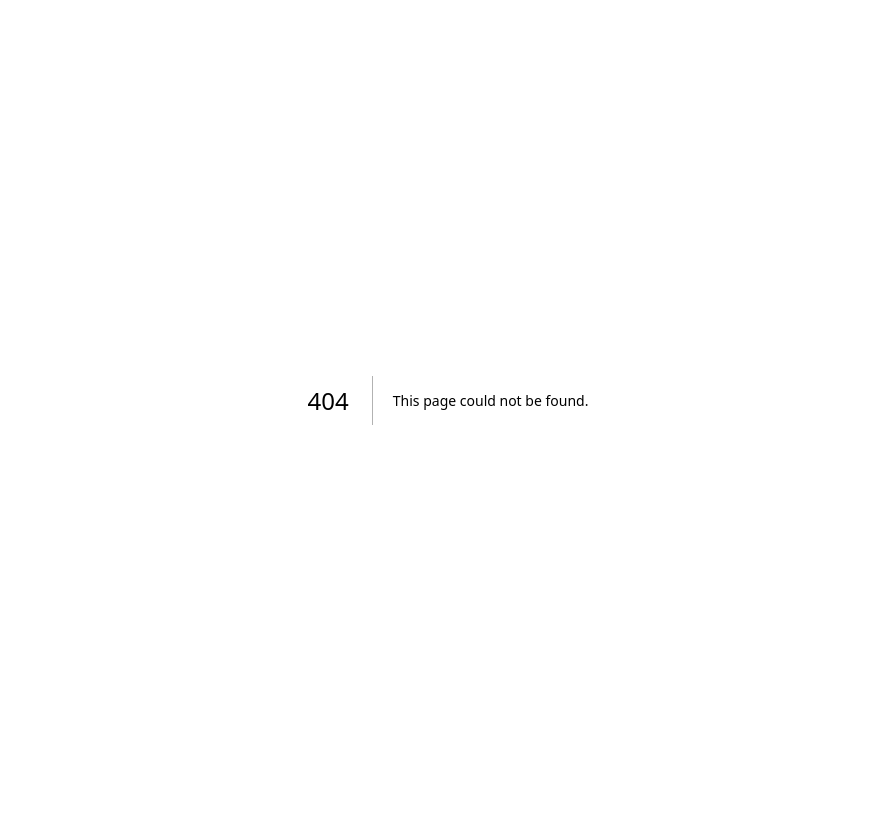
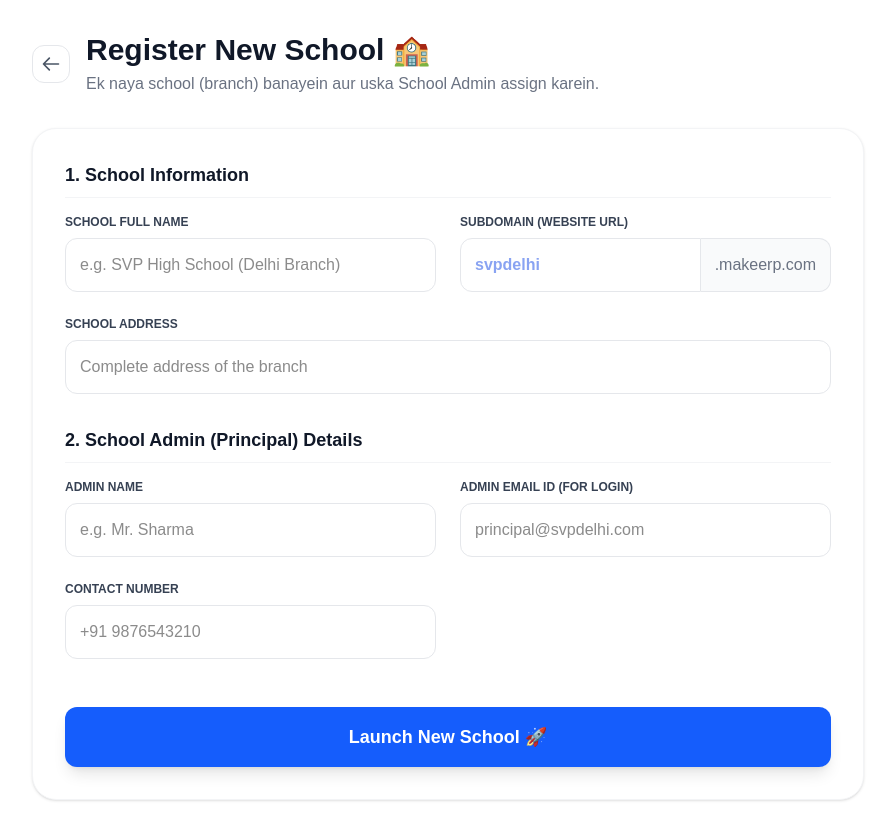
Before and after one commit to makeerp2026-gif/MAKE-ERP, a Next.js app: page /schools/create in a window 1280 px wide. Before the commit this address had no page. Shown: the whole page, without its empty margins (192-1087 px from the left). Before the commit the page ends 800 px from the top, so only its background shows below. Built offline with nearby package versions, Linux system fonts and the light colour scheme.

Commit message:
school add FUNCATION

```diff
--- a/src/app/dashboard/layout.tsx
+++ b/src/app/dashboard/layout.tsx
@@ -4,25 +4,25 @@ export default function DashboardLayout({ children }: { children: React.ReactNod
   return (
     <div className="flex h-screen bg-gray-50">
 
-      {/* 🚀 FIXED SIDEBAR */}
-      <aside className="w-64 bg-white border-r border-gray-200 flex flex-col">
+      {/* 🚀 MASTER ADMIN SIDEBAR */}
+      <aside className="w-64 bg-white border-r border-gray-200 flex flex-col z-10">
         <div className="p-6 border-b border-gray-100">
           <h2 className="text-2xl font-black text-blue-600 tracking-tight">MAKE ERP</h2>
-          <p className="text-xs text-gray-500 mt-1">Master Admin Panel</p>
+          <p className="text-xs font-bold text-gray-500 mt-1 uppercase tracking-wider">Super / Master Admin</p>
         </div>
 
         <nav className="flex-1 p-4 space-y-2 overflow-y-auto">
           <Link href="/dashboard" className="block px-4 py-3 rounded-xl bg-blue-50 text-blue-700 font-semibold transition">
-            📊 Overview
+            📊 Global Overview
           </Link>
-          <Link href="/dashboard/teachers" className="block px-4 py-3 rounded-xl text-gray-600 hover:bg-gray-50 hover:text-black font-medium transition">
-            👩‍🏫 Manage Teachers
+          <Link href="/dashboard/schools" className="block px-4 py-3 rounded-xl text-gray-600 hover:bg-gray-50 hover:text-black font-medium transition">
+            🏫 Manage Schools
           </Link>
-          <Link href="/dashboard/students" className="block px-4 py-3 rounded-xl text-gray-600 hover:bg-gray-50 hover:text-black font-medium transition">
-            🎓 Manage Students
+          <Link href="/dashboard/reports" className="block px-4 py-3 rounded-xl text-gray-600 hover:bg-gray-50 hover:text-black font-medium transition">
+            📈 System Reports
           </Link>
-          <Link href="/dashboard/fees" className="block px-4 py-3 rounded-xl text-gray-600 hover:bg-gray-50 hover:text-black font-medium transition">
-            💰 Fees & Finance
+          <Link href="/dashboard/billing" className="block px-4 py-3 rounded-xl text-gray-600 hover:bg-gray-50 hover:text-black font-medium transition">
+            💰 ERP Billing
           </Link>
         </nav>
 
@@ -33,8 +33,8 @@ export default function DashboardLayout({ children }: { children: React.ReactNod
         </div>
       </aside>
 
-      {/* 🚀 MAIN CONTENT AREA (Yeh right side mein dikhega) */}
-      <main className="flex-1 overflow-y-auto p-8">
+      {/* 🚀 MAIN CONTENT AREA */}
+      <main className="flex-1 overflow-y-auto relative">
         {children}
       </main>
 
--- a/src/app/dashboard/page.tsx
+++ b/src/app/dashboard/page.tsx
@@ -1,73 +1,70 @@
 import { createClient } from '@/lib/supabase/server'
 import { redirect } from 'next/navigation'
+import Link from 'next/link'
 
-export default async function DashboardPage() {
+export default async function MasterDashboardPage() {
   const supabase = await createClient()
 
   // 1. Pata lagayein ki kaunsa user login hai
   const { data: { user }, error: authError } = await supabase.auth.getUser()
 
-  // Agar user login nahi hai (ya direct URL daal kar aaya hai), toh wapas login par bhej dein
+  // Agar user login nahi hai, toh wapas login par bhej dein
   if (authError || !user) {
-    redirect('/login')
+    redirect('/login/master')
   }
 
-  // 2. User ki profile nikaalein (Master Admin ka naam aur School ID lene ke liye)
+  // 2. User ki profile nikaalein (Sirf Master Admin ka naam lene ke liye)
   const { data: profile } = await supabase
     .from('user_profiles')
     .select('*')
     .eq('id', user.id)
     .single()
 
-  // 3. School ka naam nikaalein (Profile mein mili School ID ka use karke)
-  let schoolName = "School Not Found"
-  if (profile && profile.school_id) {
-    const { data: school } = await supabase
-      .from('schools')
-      .select('name')
-      .eq('id', profile.school_id)
-      .single()
-
-    if (school) {
-      schoolName = school.name
-    }
-  }
-
   return (
-    <div className="min-h-screen bg-gray-100 p-8">
-      <div className="max-w-5xl mx-auto">
+    <div className="min-h-screen bg-gray-50 p-8">
+      <div className="max-w-7xl mx-auto space-y-8">
 
         {/* Welcome Section */}
-        <div className="bg-white rounded-xl shadow-sm p-8 mb-6 border border-gray-100">
-          <h1 className="text-3xl font-bold text-gray-800 mb-2">
-            Welcome back, {profile?.full_name || 'Admin'}! 👋
-          </h1>
-          <p className="text-gray-600 text-lg">
-            Aap <span className="font-bold text-blue-600 uppercase">{schoolName}</span> ka Master Dashboard dekh rahe hain.
-          </p>
+        <div className="flex justify-between items-end">
+          <div>
+            <h1 className="text-3xl font-bold text-gray-900 mb-1">
+              Welcome back, {profile?.full_name?.toUpperCase() || 'MASTER ADMIN'}! 👑
+            </h1>
+            <p className="text-gray-500">
+              Aap <span className="font-bold text-blue-600">MAKE ERP</span> ka Global Dashboard dekh rahe hain.
+            </p>
+          </div>
+
+          {/* 🚀 BADA BUTTON NAYA SCHOOL BANANE KE LIYE */}
+          <Link href="/dashboard/schools/create" className="bg-black text-white px-6 py-3.5 rounded-xl font-bold hover:bg-gray-800 transition shadow-lg flex items-center gap-2">
+            <span>+</span> Register New School
+          </Link>
         </div>
 
-        {/* Stats Cards Section (Dummy Data for now) */}
-        <div className="grid grid-cols-1 md:grid-cols-4 gap-6">
-          <div className="p-6 bg-white border border-gray-100 rounded-xl shadow-sm hover:shadow-md transition">
-            <h3 className="font-medium text-gray-500 text-sm">Total Students</h3>
-            <p className="text-3xl font-bold mt-2 text-gray-800">0</p>
+        {/* 📊 STATS CARDS (Global Aggregates - Dummy Data for now) */}
+        <div className="grid grid-cols-1 md:grid-cols-2 lg:grid-cols-4 gap-6">
+
+          {/* Total Schools */}
+          <div className="p-6 bg-gradient-to-br from-blue-600 to-blue-800 rounded-2xl shadow-md text-white">
+            <h3 className="font-semibold text-blue-100 text-sm uppercase tracking-wider">Total Schools</h3>
+            <p className="text-4xl font-black mt-2">12</p>
           </div>
 
-          <div className="p-6 bg-white border border-gray-100 rounded-xl shadow-sm hover:shadow-md transition">
-            <h3 className="font-medium text-gray-500 text-sm">Total Teachers</h3>
-            <p className="text-3xl font-bold mt-2 text-gray-800">0</p>
+          <div className="p-6 bg-white border border-gray-100 rounded-2xl shadow-sm hover:shadow-md transition">
+            <h3 className="font-semibold text-gray-500 text-sm uppercase tracking-wider">Total Students</h3>
+            <p className="text-3xl font-bold mt-2 text-gray-900">4,520</p>
           </div>
 
-          <div className="p-6 bg-white border border-gray-100 rounded-xl shadow-sm hover:shadow-md transition">
-            <h3 className="font-medium text-gray-500 text-sm">Active Vendors</h3>
-            <p className="text-3xl font-bold mt-2 text-gray-800">0</p>
+          <div className="p-6 bg-white border border-gray-100 rounded-2xl shadow-sm hover:shadow-md transition">
+            <h3 className="font-semibold text-gray-500 text-sm uppercase tracking-wider">Total Teachers</h3>
+            <p className="text-3xl font-bold mt-2 text-gray-900">340</p>
           </div>
 
-          <div className="p-6 bg-white border border-gray-100 rounded-xl shadow-sm hover:shadow-md transition">
-            <h3 className="font-medium text-gray-500 text-sm">Pending Fees</h3>
-            <p className="text-3xl font-bold mt-2 text-red-600">₹0</p>
+          <div className="p-6 bg-white border border-gray-100 rounded-2xl shadow-sm hover:shadow-md transition">
+            <h3 className="font-semibold text-gray-500 text-sm uppercase tracking-wider">Total Parents</h3>
+            <p className="text-3xl font-bold mt-2 text-gray-900">4,100</p>
           </div>
+
         </div>
 
       </div>
--- /dev/null
+++ b/src/app/schools/create/page.tsx
@@ -0,0 +1,115 @@
+"use client"
+
+import { useState } from 'react'
+import Link from 'next/link'
+import { toast } from 'react-hot-toast'
+
+export default function CreateSchoolPage() {
+  const [isLoading, setIsLoading] = useState(false)
+  const [subdomain, setSubdomain] = useState('')
+
+  // Subdomain ko hamesha lowercase aur bina space ke rakhne ke liye
+  const handleSubdomainChange = (e: React.ChangeEvent<HTMLInputElement>) => {
+    const val = e.target.value.toLowerCase().replace(/[^a-z0-9]/g, '')
+    setSubdomain(val)
+  }
+
+  const handleCreateSchool = (e: React.FormEvent) => {
+    e.preventDefault()
+    setIsLoading(true)
+
+    // Simulate Backend API Call
+    setTimeout(() => {
+      setIsLoading(false)
+      toast.success("School successfully registered! Login details sent to School Admin.", { duration: 5000 })
+    }, 2000)
+  }
+
+  return (
+    <div className="p-8 max-w-4xl mx-auto">
+
+      {/* Header */}
+      <div className="flex items-center gap-4 mb-8">
+        <Link href="/dashboard" className="p-2 bg-white rounded-xl border border-gray-200 hover:bg-gray-50 transition">
+          <svg className="w-5 h-5 text-gray-600" fill="none" stroke="currentColor" viewBox="0 0 24 24"><path strokeLinecap="round" strokeLinejoin="round" strokeWidth="2" d="M10 19l-7-7m0 0l7-7m-7 7h18"></path></svg>
+        </Link>
+        <div>
+          <h1 className="text-3xl font-black text-gray-900">Register New School 🏫</h1>
+          <p className="text-gray-500 mt-1">Ek naya school (branch) banayein aur uska School Admin assign karein.</p>
+        </div>
+      </div>
+
+      {/* Form */}
+      <form onSubmit={handleCreateSchool} className="bg-white p-8 rounded-3xl shadow-sm border border-gray-100 space-y-8">
+
+        {/* Section 1: School Details */}
+        <div>
+          <h3 className="text-lg font-bold text-gray-900 border-b border-gray-100 pb-2 mb-4">1. School Information</h3>
+          <div className="grid grid-cols-1 md:grid-cols-2 gap-6">
+            <div>
+              <label className="block text-xs font-bold text-gray-700 uppercase mb-2">School Full Name</label>
+              <input type="text" required className="w-full p-3.5 border border-gray-200 rounded-xl focus:ring-2 focus:ring-blue-500 outline-none" placeholder="e.g. SVP High School (Delhi Branch)" />
+            </div>
+
+            <div>
+              <label className="block text-xs font-bold text-gray-700 uppercase mb-2">Subdomain (Website URL)</label>
+              <div className="flex">
+                <input
+                  type="text"
+                  required
+                  value={subdomain}
+                  onChange={handleSubdomainChange}
+                  className="w-full p-3.5 border border-gray-200 rounded-l-xl focus:ring-2 focus:ring-blue-500 outline-none font-bold text-blue-700"
+                  placeholder="svpdelhi"
+                />
+                <span className="bg-gray-50 border border-l-0 border-gray-200 text-gray-500 p-3.5 rounded-r-xl font-medium">
+                  .makeerp.com
+                </span>
+              </div>
+            </div>
+
+            <div className="md:col-span-2">
+              <label className="block text-xs font-bold text-gray-700 uppercase mb-2">School Address</label>
+              <input type="text" required className="w-full p-3.5 border border-gray-200 rounded-xl focus:ring-2 focus:ring-blue-500 outline-none" placeholder="Complete address of the branch" />
+            </div>
+          </div>
+        </div>
+
+        {/* Section 2: School Admin Details */}
+        <div>
+          <h3 className="text-lg font-bold text-gray-900 border-b border-gray-100 pb-2 mb-4">2. School Admin (Principal) Details</h3>
+          <div className="grid grid-cols-1 md:grid-cols-2 gap-6">
+            <div>
+              <label className="block text-xs font-bold text-gray-700 uppercase mb-2">Admin Name</label>
+              <input type="text" required className="w-full p-3.5 border border-gray-200 rounded-xl focus:ring-2 focus:ring-blue-500 outline-none" placeholder="e.g. Mr. Sharma" />
+            </div>
+
+            <div>
+              <label className="block text-xs font-bold text-gray-700 uppercase mb-2">Admin Email ID (For Login)</label>
+              <input type="email" required className="w-full p-3.5 border border-gray-200 rounded-xl focus:ring-2 focus:ring-blue-500 outline-none" placeholder="principal@svpdelhi.com" />
+            </div>
+
+            <div>
+              <label className="block text-xs font-bold text-gray-700 uppercase mb-2">Contact Number</label>
+              <input type="tel" required className="w-full p-3.5 border border-gray-200 rounded-xl focus:ring-2 focus:ring-blue-500 outline-none" placeholder="+91 9876543210" />
+            </div>
+          </div>
+        </div>
+
+        {/* Submit Button */}
+        <div className="pt-4">
+          <button
+            type="submit"
+            disabled={isLoading}
+            className={`w-full text-white p-4 rounded-xl font-black text-lg transition-all shadow-lg ${
+              isLoading ? 'bg-blue-400 cursor-not-allowed' : 'bg-blue-600 hover:bg-blue-700 hover:shadow-xl'
+            }`}
+          >
+            {isLoading ? 'Creating School & Admin Account... ⏳' : 'Launch New School 🚀'}
+          </button>
+        </div>
+
+      </form>
+    </div>
+  )
+}
```
